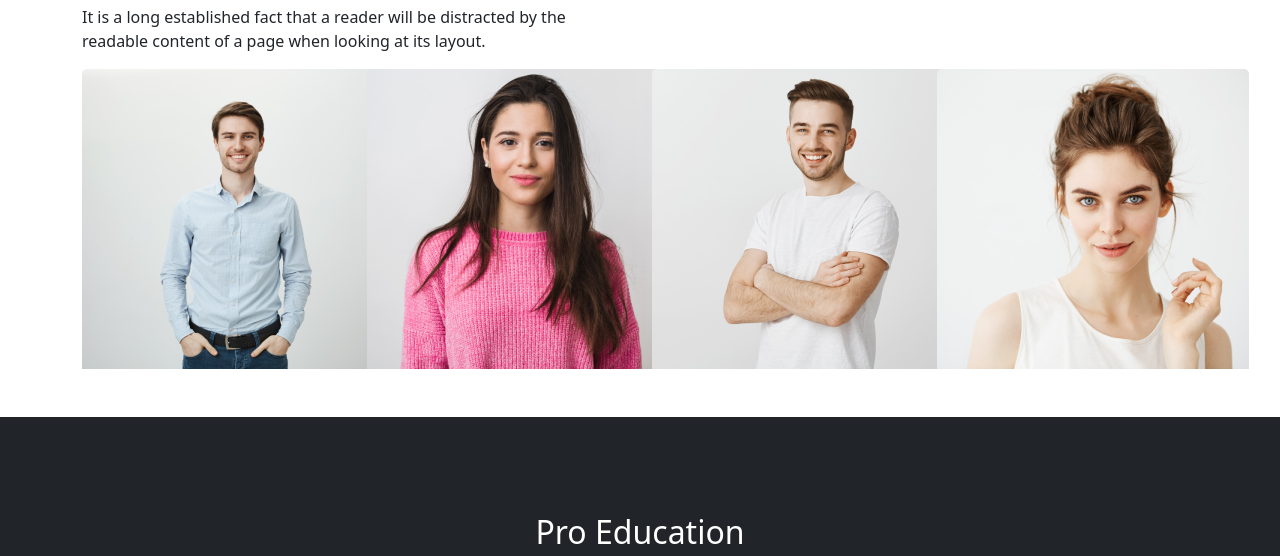
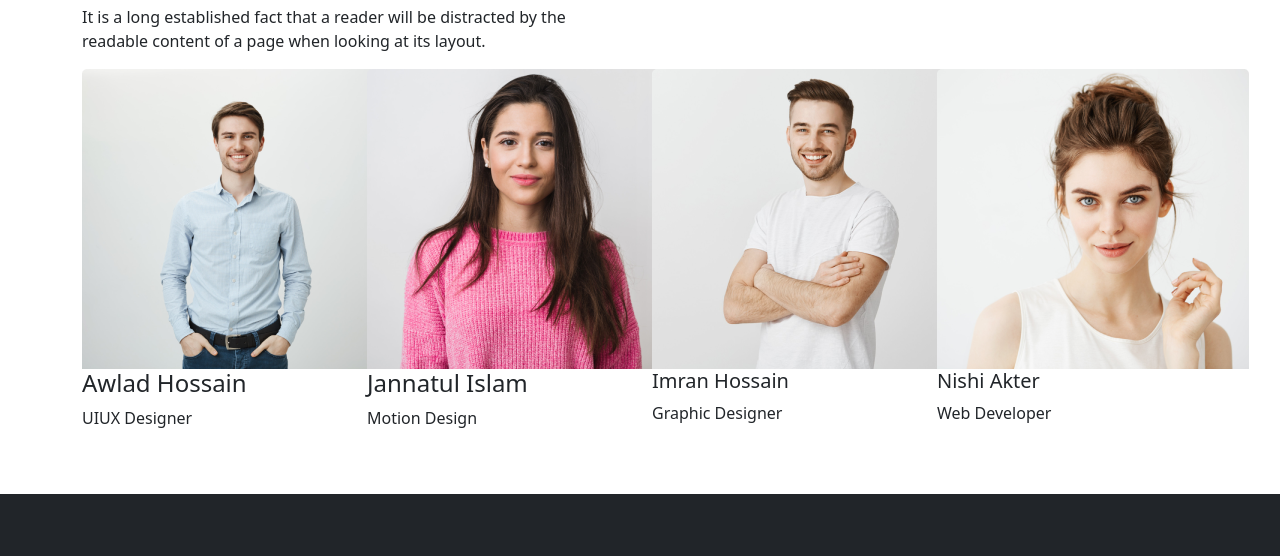
Before and after one commit to ahmadullahtonmoy/ed-tech-bootstrap, a plain HTML site: page index.html in a window 1280 px wide. Shown: the part 1639-2195 px from the top of the page. Drawn offline with nearby package versions, Linux system fonts and the light colour scheme.

Commit message:
student info added

```diff
--- a/index.html
+++ b/index.html
@@ -145,10 +145,26 @@
         <h2 class="fw-bold">Meet Our Successfull <br> Students</h2>
         <p>It is a long established fact that a reader will be distracted by the <br> readable content of a page when looking at its layout.</p>
         <div class="row">
-          <div class="col-3"><img src="images/student/student-1.png" alt=""></div>
-          <div class="col-3"><img src="images/student/student-2.png" alt=""></div>
-          <div class="col-3"><img src="images/student/student-3.png" alt=""></div>
-          <div class="col-3"><img src="images/student/student-4.png" alt=""></div>
+          <div class="col-3">
+            <img src="images/student/student-1.png" alt="">
+            <h4>Awlad Hossain</h4>
+            <p>UIUX Designer</p>
+          </div>
+          <div class="col-3">
+            <img src="images/student/student-2.png" alt="">
+            <h4>Jannatul Islam</h4>
+            <p>Motion Design</p>
+          </div>
+          <div class="col-3">
+            <img src="images/student/student-3.png" alt="">
+            <h5>Imran Hossain</h5>
+            <p>Graphic Designer</p>
+          </div>
+          <div class="col-3">
+            <img src="images/student/student-4.png" alt="">
+            <h5>Nishi Akter</h5>
+            <p>Web Developer</p>
+          </div>
         </div>
       </section>
       <!-- student review end -->
```
